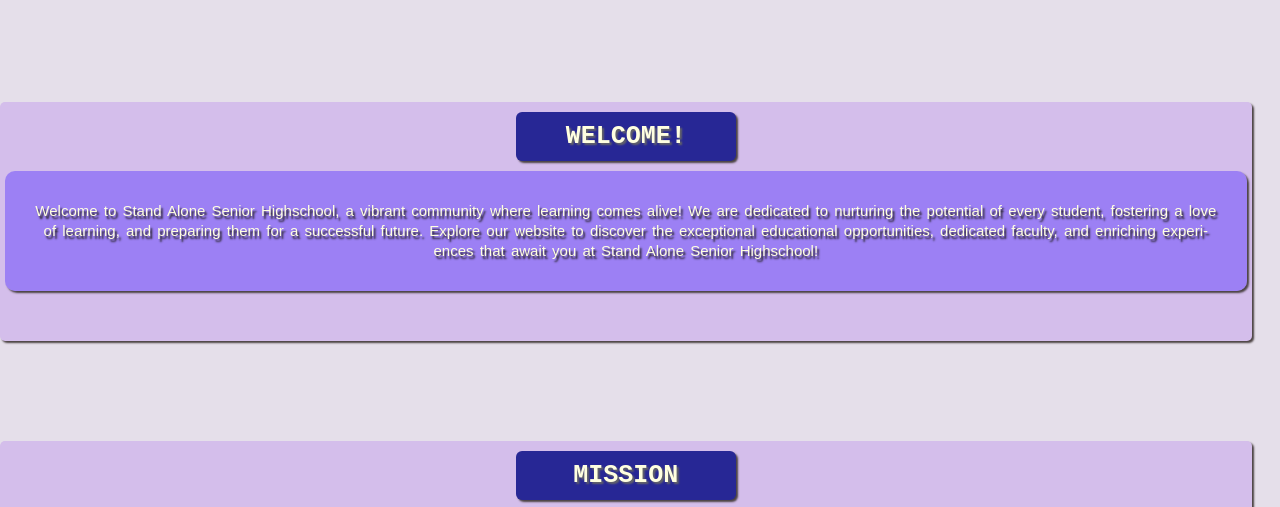
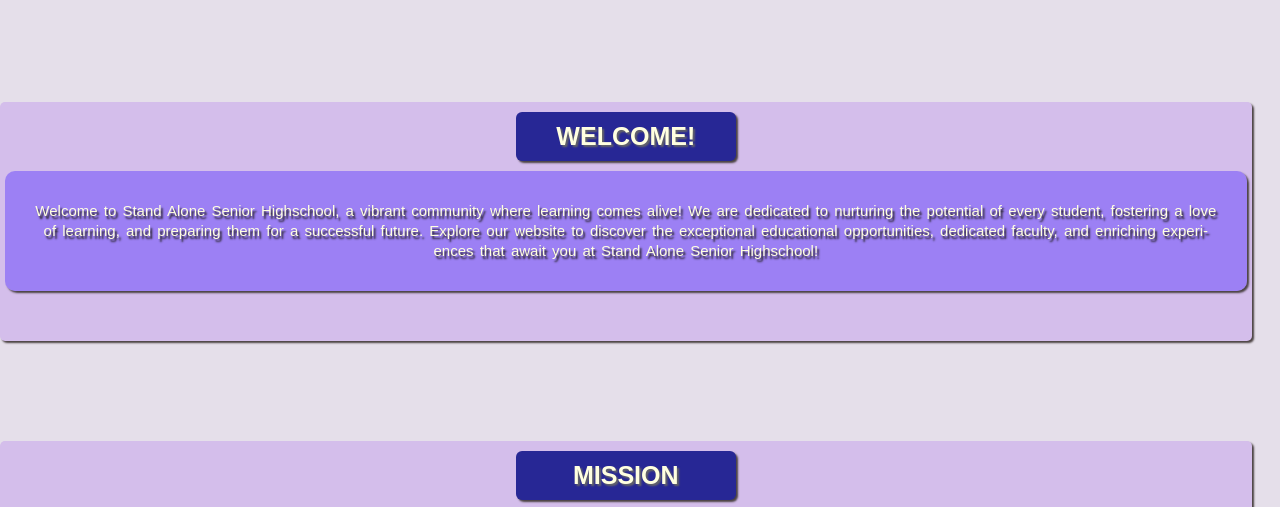
Before and after one commit to dezn-0914/SASHS_Promotional_Website, a plain HTML site: page index.html in a window 1280 px wide. Shown: the part 1589-2096 px from the top of the page. Drawn offline with Linux system fonts and the light colour scheme.

Commit message:
Update index.css

```diff
--- a/css/index.css
+++ b/css/index.css
@@ -141,7 +141,6 @@ ul .school {
     border-radius: 6px;
     box-shadow: 2px 2px 2px #4a4242;
     text-shadow: 2px 2px 2px #666666;
-    font-family: "Courier New";
     font-weight: bold;
     font-size: 25px;
     background: #272795;
```
